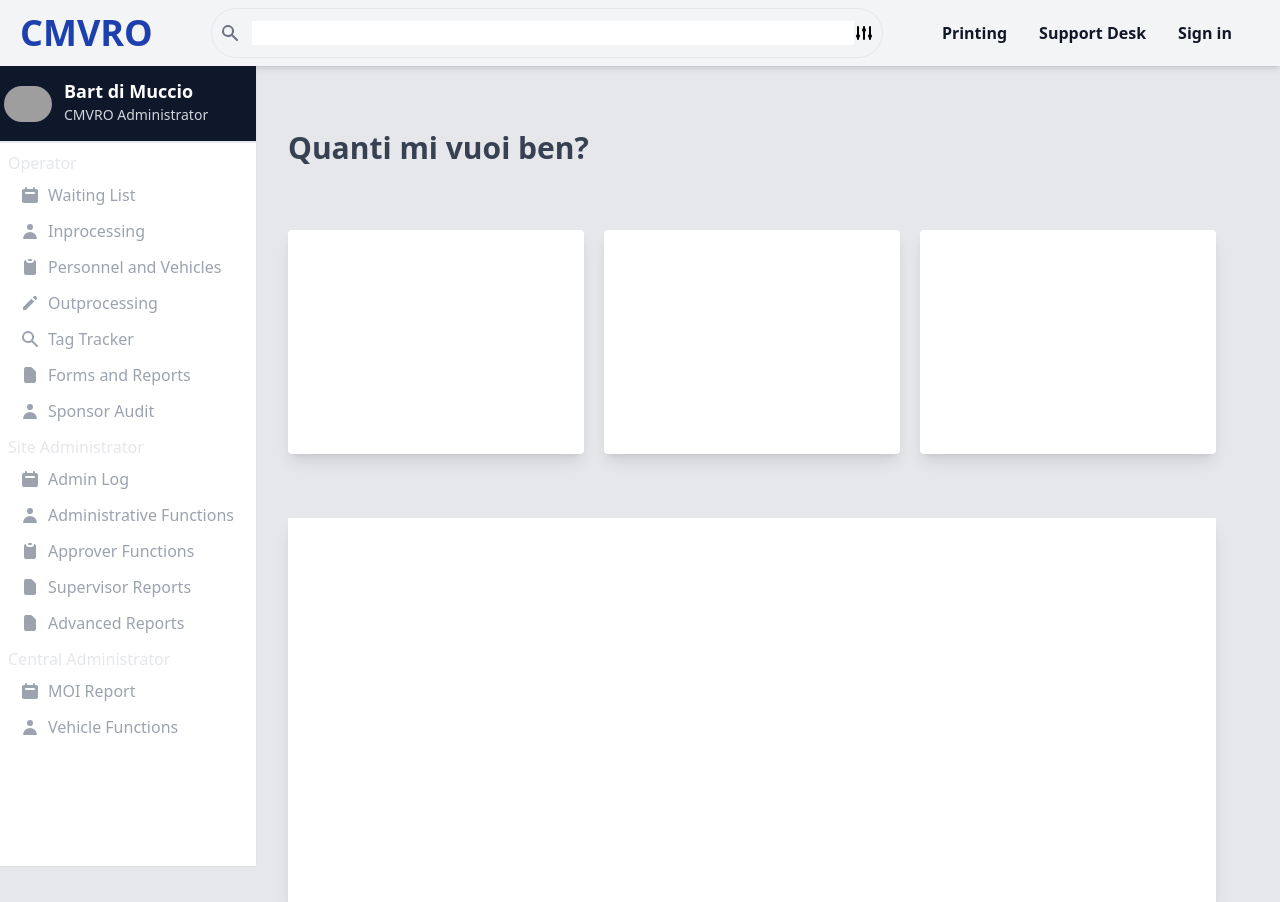
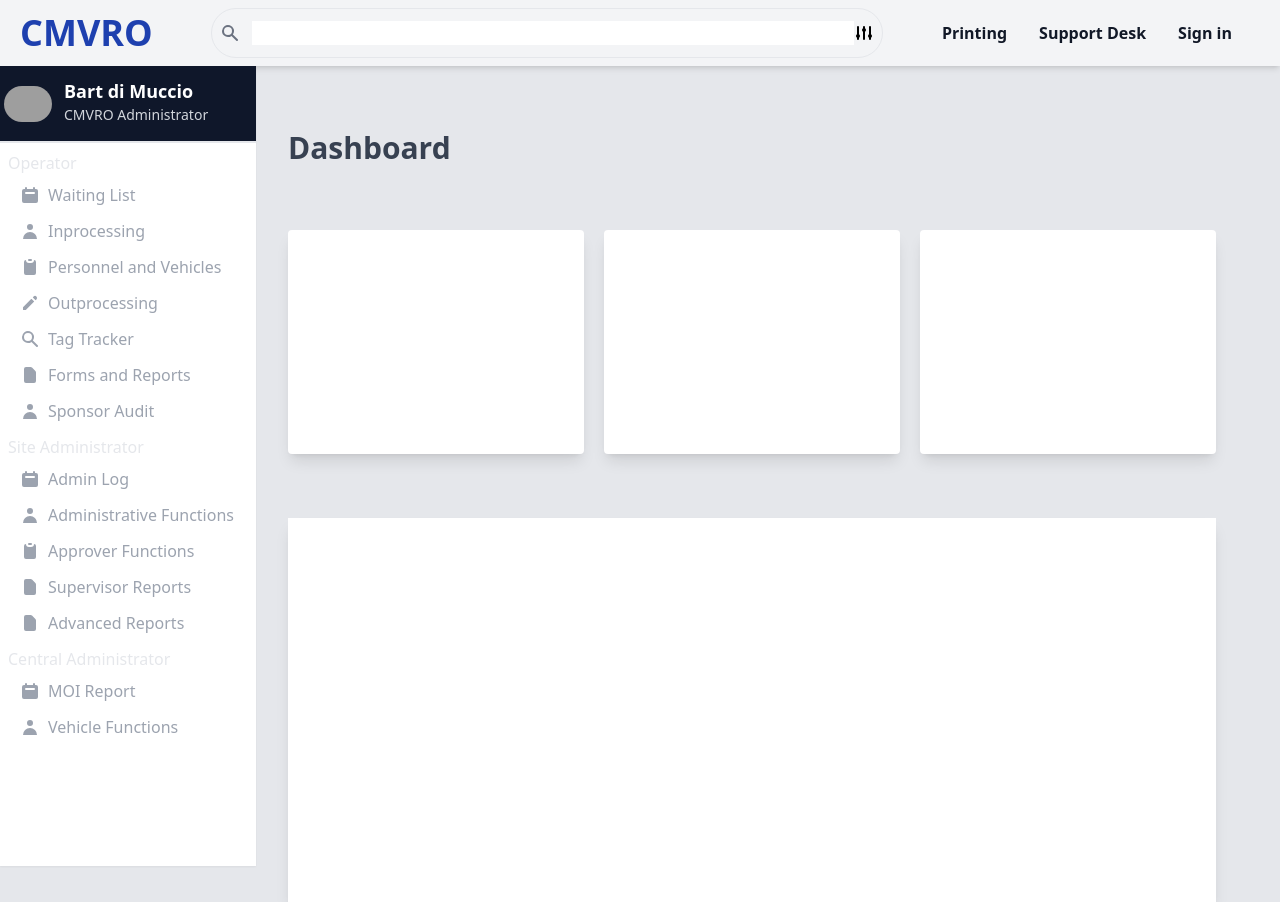
Before and after one commit to ccavalleri/cmvro, a Next.js app: page / in a window 1280 px wide. Built offline with nearby package versions, Linux system fonts and the light colour scheme; grey boxes are pictures that could not be loaded.

Commit message:
reverse change

```diff
--- a/components/Body.js
+++ b/components/Body.js
@@ -1,9 +1,7 @@
 export default function Body() {
   return (
     <div>
-      <p className="text-gray-700 text-3xl mb-16 font-bold">
-        Quanti mi vuoi ben?
-      </p>
+      <p className="text-gray-700 text-3xl mb-16 font-bold">Dashboard</p>
       <div className="grid lg:grid-cols-3 gap-5 mb-16">
         <div className="rounded bg-white h-56 shadow-lg"></div>
         <div className="rounded bg-white h-56 shadow-lg"></div>
```
